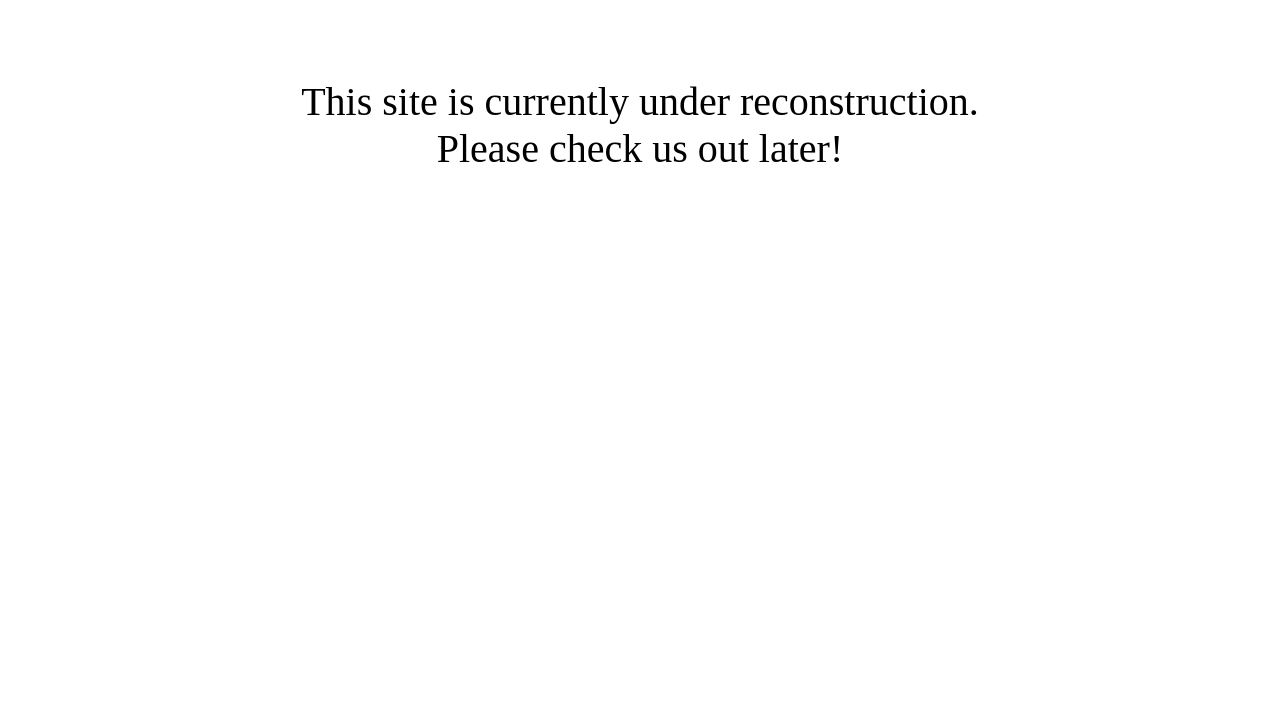
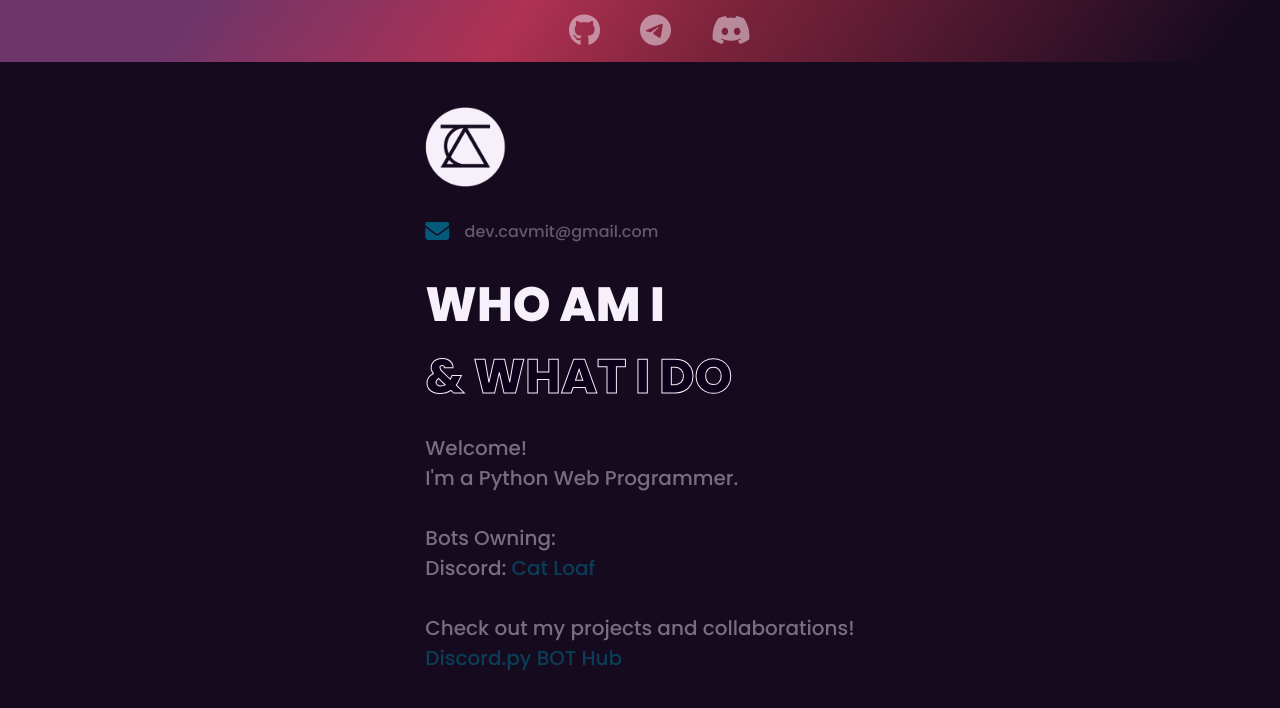
Before and after one commit to dev-cavmit/dev-cavemeat.github.io, a plain HTML site: page index.htm in a window 1280 px wide. Drawn offline with Linux system fonts and the light colour scheme.

Commit message:
Business card v1.0
First working prototype

```diff
--- /dev/null
+++ b/css/dc-hub.css
@@ -0,0 +1,115 @@
+@import url('https://fonts.googleapis.com/css2?family=Poppins:ital,wght@0,100;0,200;0,300;0,400;0,500;0,600;0,700;0,800;0,900;1,100;1,200;1,300;1,400;1,500;1,600;1,700;1,800;1,900&display=swap');
+
+body {
+    margin: 0;
+    color: #F5F0FA;
+    background: #160A1F;
+    font-family: 'Poppins', sans-serif;
+    user-select: none;
+    -ms-user-select: none;
+    -webkit-user-select: none;
+}
+
+.top_bar {
+    height: 62px;
+    background: linear-gradient(125deg, #6E356A 15%, #AF3153 40%, #7F243C 55%, #160A1F 95%);
+    display: flex;
+    justify-content: center;
+    align-items: center;
+    font-size: 32px;
+}
+.top_bar li {
+    color: #F5F0FA;
+    float: left;
+    padding: 20px;
+}
+
+.logo {
+    height: 80px;
+    top: 20%
+}
+
+.email {
+    font-size: 16px;
+    opacity: 0.8;
+    user-select: text;
+    -ms-user-select: text;
+    -webkit-user-select: text;
+}
+.email.send {
+    padding: 0 10px 0 0;
+    vertical-align: middle;
+    font-size: 24px;
+}
+
+.center_content {
+    position: absolute;
+    top: 50%;
+    left: 50%;
+    transform: translate(-50%, -50%);
+    -ms-transform: translate(-50%, -50%);
+    -webkit-transform: translate(-50%, -50%);
+}
+.center_content h1 {
+    margin: 0px;
+    text-transform: uppercase;
+    font-weight: 800;
+    font-size: 6vh;
+}
+.center_content .text-outline {
+    color: #0b001a;
+    -webkit-text-stroke: 1px #F5F0FA;
+}
+.center_content p {
+    color: #756f7e;
+    font-weight: 500;
+    font-size: 20px;
+}
+
+a {
+    text-decoration: none;
+    opacity: 0.5;
+    transition: opacity .6s ease-in-out;
+    -moz-transition: opacity .6s ease-in-out;
+    -webkit-transition: opacity .6s ease-in-out;
+}
+a:link {
+    color: #007090;
+}
+a:visited {
+    color: #007090;
+}
+a:hover {
+    opacity: 1.0;
+    transition: opacity .3s ease-in-out;
+    -moz-transition: opacity .3s ease-in-out;
+    -webkit-transition: opacity .3s ease-in-out;
+}
+
+
+@media only screen and (max-height: 680px) {
+    .center_content {
+        top: 40%;
+        left: 40%;
+        transform: translate(-30%, -30%);
+        -ms-transform: translate(-30%, -30%);
+        -webkit-transform: translate(-30%, -30%);
+    }
+    .logo {
+        height: 60px;
+    }
+}
+@media only screen and (max-height: 570px) {
+    .center_content {
+        top: 65%;
+    }
+    .logo {
+        height: 45px;
+    }
+}
+@media only screen and (max-width: 900px) {
+    .center_content {
+        transform: translate(-45%, -45%);
+        -ms-transform: translate(-45%, -45%);
+        -webkit-transform: translate(-45%, -45%);
+    }
--- a/index.htm
+++ b/index.htm
@@ -1,19 +1,43 @@
 <!DOCTYPE html>
-<html>
-<head>
-<style>
-.center {
-  padding: 70px 0;
-  text-align: center;
-  font-size: 250%;
-}
-</style>
+<html lang="en"><head>
+<meta http-equiv="content-type" content="text/html; charset=UTF-8">
+    <meta charset="UTF-8">
+    <meta http-equiv="X-UA-Compatible" content="IE=edge">
+	<title>cavmit home page</title>
+	<meta name="viewport" content="width=device-width, initial-scale=1.0">
+    <script src="https://kit.fontawesome.com/f67b7f9f9c.js" crossorigin="anonymous"></script>
+    <link rel="stylesheet" href="css/dc-hub.css">
 </head>
 
+
 <body>
-<div class="center">
-This site is currently under reconstruction.<br>
-Please check us out later!
-</div>
-</body>
-</html>
+	<div class="top_bar">
+		<ul style="list-style: none">
+			<a href="https://github.com/dev-cavmit" target="_blank"><li><i class="fa-brands fa-github"></i></li></a>
+            <a href="https://t.me/cavemeat" target="_blank"><li><i class="fa-brands fa-telegram"></i></li></a>
+            <a href="https://discordapp.com/users/1055186314712076288/" target="_blank"><li><i class="fa-brands fa-discord"></i></li></a>
+		</ul>
+    </div>
+
+    <div class="center_content">
+        <img src="media/cavmit-logo.png" class="logo">
+        <p>
+            <a href="mailto:dev.cavmit@gmail.com" class="email send"><i class="fa-solid fa-envelope"></i></a>
+                <span class="email">
+                dev.cavmit@gmail.com
+            </span>
+        </p>
+        <h1>Who am I</h1>
+        <h1 class="text-outline">& What I Do</h1>
+        <p>
+            Welcome!<br />
+            I'm a Python Web Programmer.<br /><br />
+            Bots Owning:<br />
+            Discord: <a href="https://discordapp.com/users/1046164957730975815/" target="_blank">Cat Loaf</a><br /><br />
+
+            Check out my projects and collaborations!<br />
+        <a href="https://github.com/dev-cavmit/discordpy-bot-hub" target="_blank">Discord.py BOT Hub</a>
+        </p>
+    </div>
+
+</body></html>
```
Also changed, not shown: under-maintenance.htm (added, +19 -0 lines), media/cavmit-logo.png (added), 1 other file.
